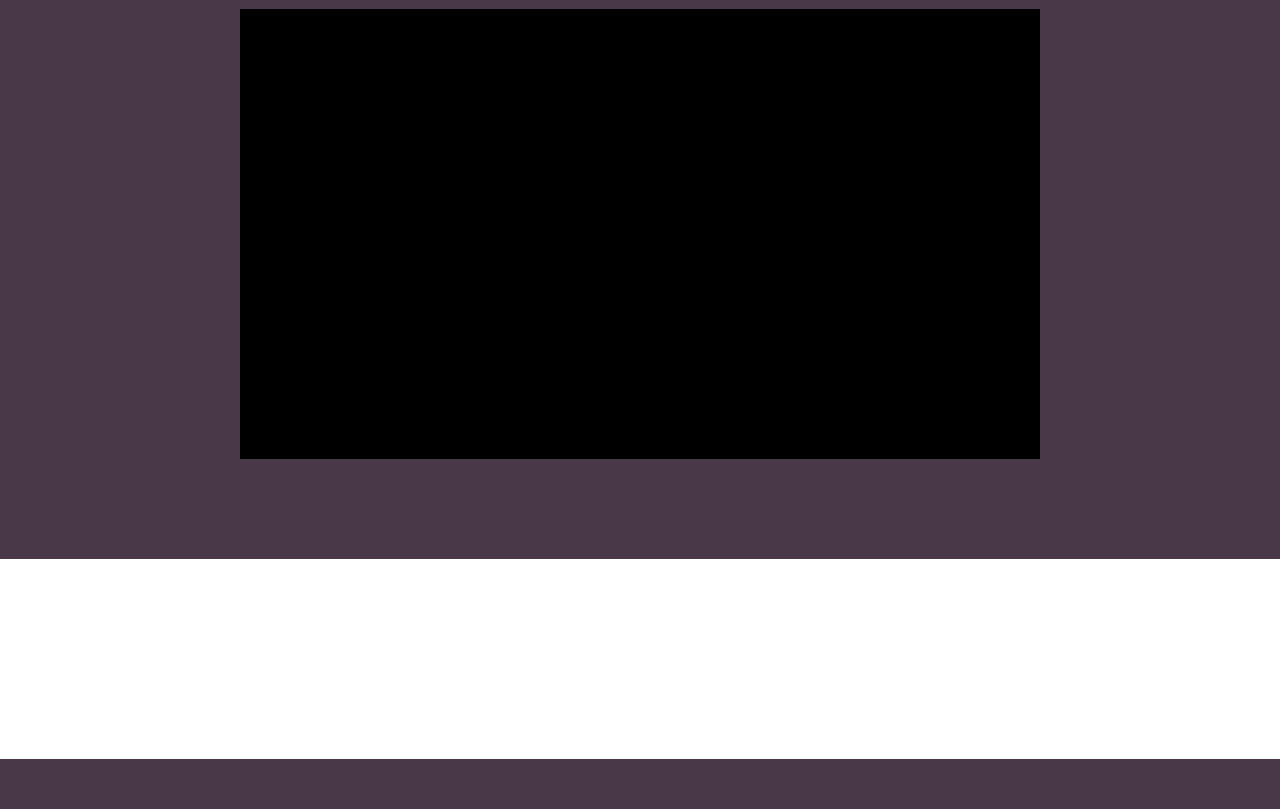
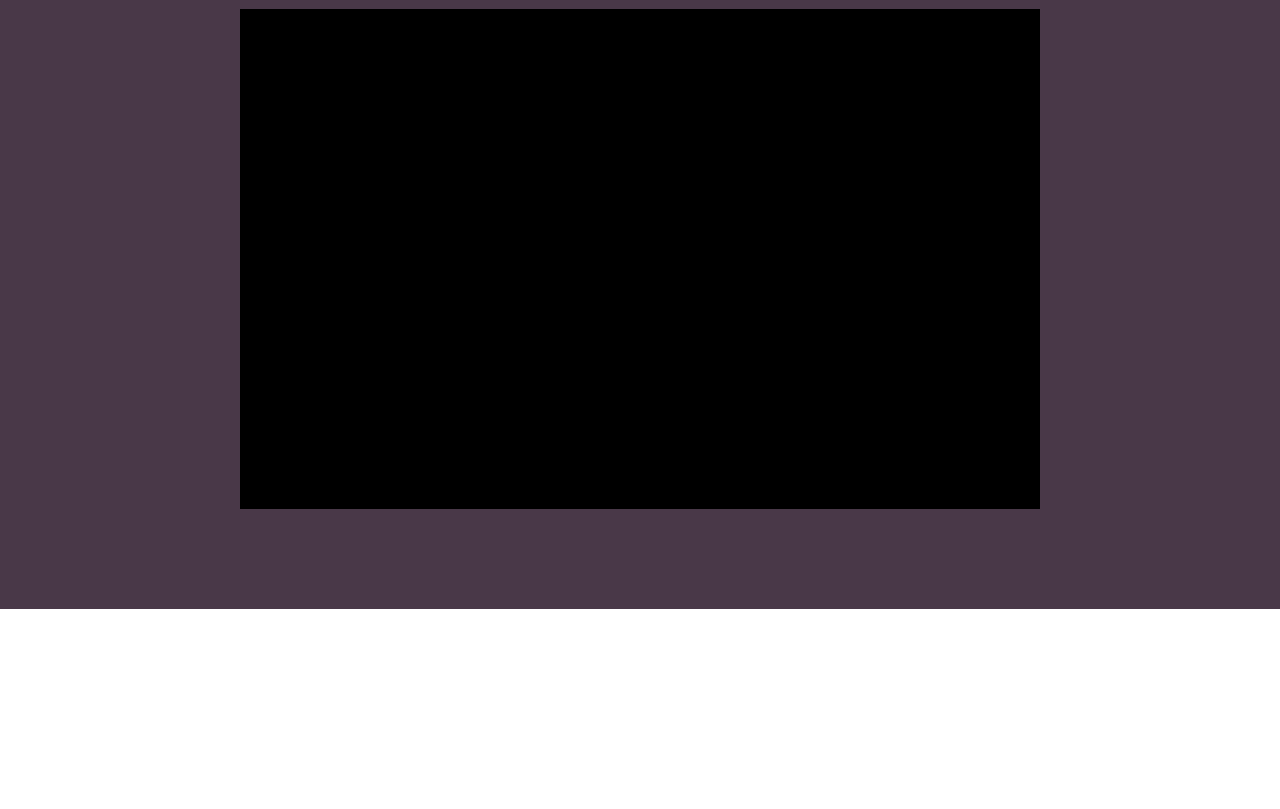
Before and after one commit to jessmchang/yt-instant, a PHP site: page / in a window 1280 px wide. Shown: the part 173-982 px from the top of the page. Before the commit the page ends 932 px from the top, so only its background shows below. Run offline with PHP 8.4, Linux system fonts and the light colour scheme; some libraries are stand-ins or nearby versions.

Commit message:
Added video padding

```diff
--- a/sass/style.scss
+++ b/sass/style.scss
@@ -34,7 +34,11 @@ body{
 }
 
 #video{
-	height: 450px;
+	position: relative;
+	margin: 0 auto;
+	padding: 50px;
+	width: 640px;
+	height: 400px;
 	color: $accent-color;
 }
 
--- a/stylesheets/style.css
+++ b/stylesheets/style.css
@@ -93,17 +93,21 @@ body {
 
 /* line 36, ../sass/style.scss */
 #video {
-  height: 450px;
+  position: relative;
+  margin: 0 auto;
+  padding: 50px;
+  width: 640px;
+  height: 400px;
   color: #bfb39b;
 }
 
-/* line 41, ../sass/style.scss */
+/* line 45, ../sass/style.scss */
 #video_info {
   height: 200px;
   background-color: white;
 }
 
-/* line 46, ../sass/style.scss */
+/* line 50, ../sass/style.scss */
 .search_box {
   font-size: 20px;
   width: 800px;
@@ -116,7 +120,7 @@ body {
   padding: 10px;
 }
 
-/* line 58, ../sass/style.scss */
+/* line 62, ../sass/style.scss */
 ::-webkit-input-placeholder {
   color: #493848;
 }
```
